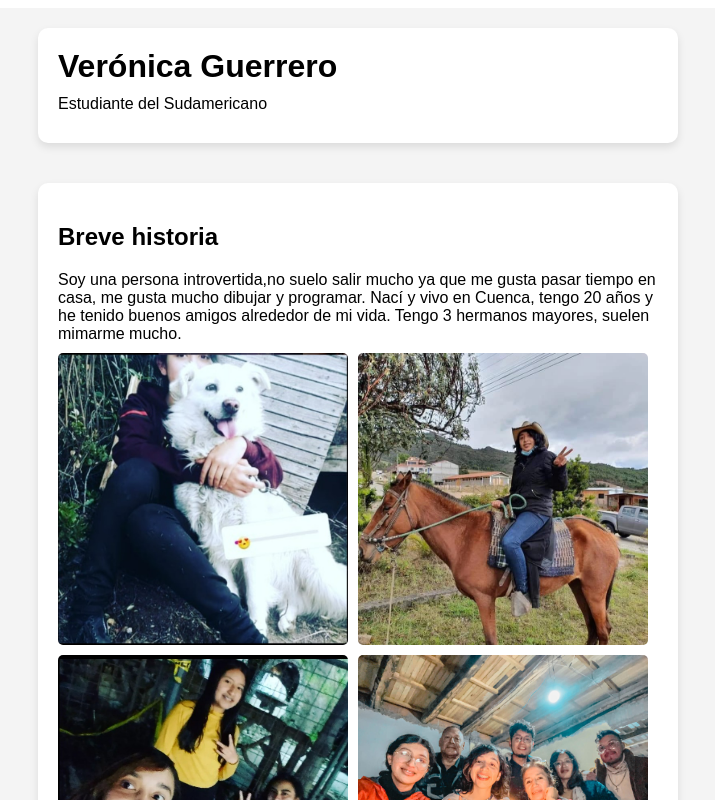
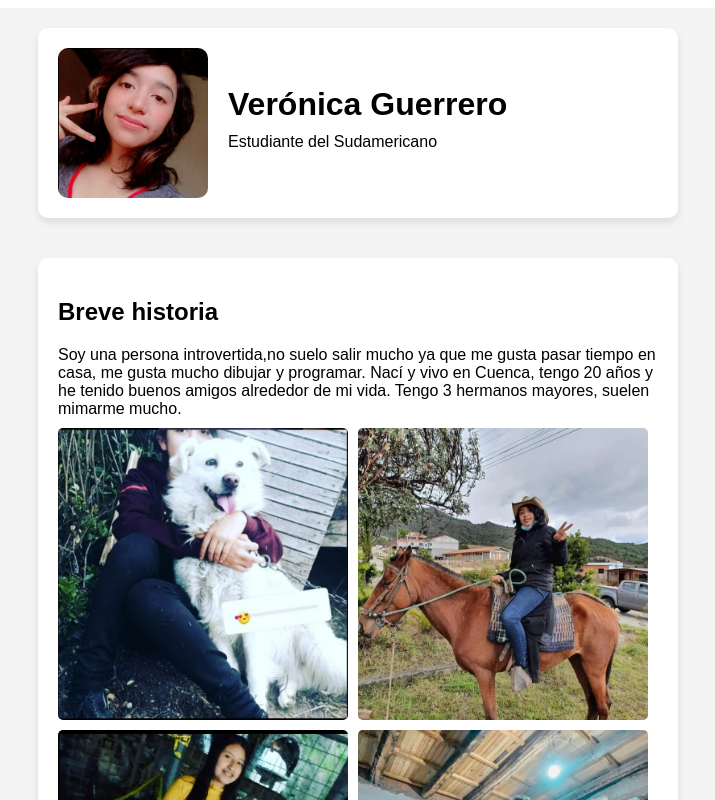
Before and after one commit to Veritog15/interfacesBlog, an Angular app: page / in a window 1280 px wide. Shown: the top 800 px of the page, without its empty margins (282-997 px from the left). Built offline with nearby package versions, Linux system fonts and the light colour scheme.

Commit message:
changes image front

```diff
--- a/src/app/app.component.css
+++ b/src/app/app.component.css
@@ -1,4 +1,3 @@
-
 body {
     font-family: Arial, sans-serif;
     display: flex;
@@ -9,6 +8,7 @@
     padding: 0;
     background-color: #f4f4f4;
 }
+
 .card {
     background-color: #fff;
     border-radius: 10px;
@@ -18,18 +18,34 @@
     width: 80%;
     max-width: 600px;
 }
+
 .card h1, .card p {
     margin: 0 0 10px;
 }
+
+.card-header {
+    display: flex;
+    align-items: center;
+}
+
+.card-header img {
+    width: 150px;
+    height: auto;
+    border-radius: 10px;
+    margin-right: 20px;
+}
+
 .images {
     display: flex;
     flex-wrap: wrap;
     gap: 10px;
 }
+
 .images img {
     width: calc(50% - 10px);
     border-radius: 5px;
 }
+
 .description {
     margin-top: 20px;
 }
--- a/src/app/app.component.html
+++ b/src/app/app.component.html
@@ -8,8 +8,13 @@
 <!-- * * * * * * * * * * * * * * * * * * * * * * * * * * * * * * * -->
 <body>
 <div class="card">
-  <h1>Verónica Guerrero</h1>
-  <p>Estudiante del Sudamericano</p>
+  <div class="card-header">
+    <img src="public/assets/imagen.jpeg" alt="Imagen Verónica Guerrero">
+    <div>
+      <h1>Verónica Guerrero</h1>
+      <p>Estudiante del Sudamericano</p>
+    </div>
+  </div>
 </div>
 <div class="card">
   <h2>Breve historia</h2>
```
Also changed, not shown: src/public/assets/imagen.jpeg (added). Lines whose indentation alone changed are shown as unchanged.
